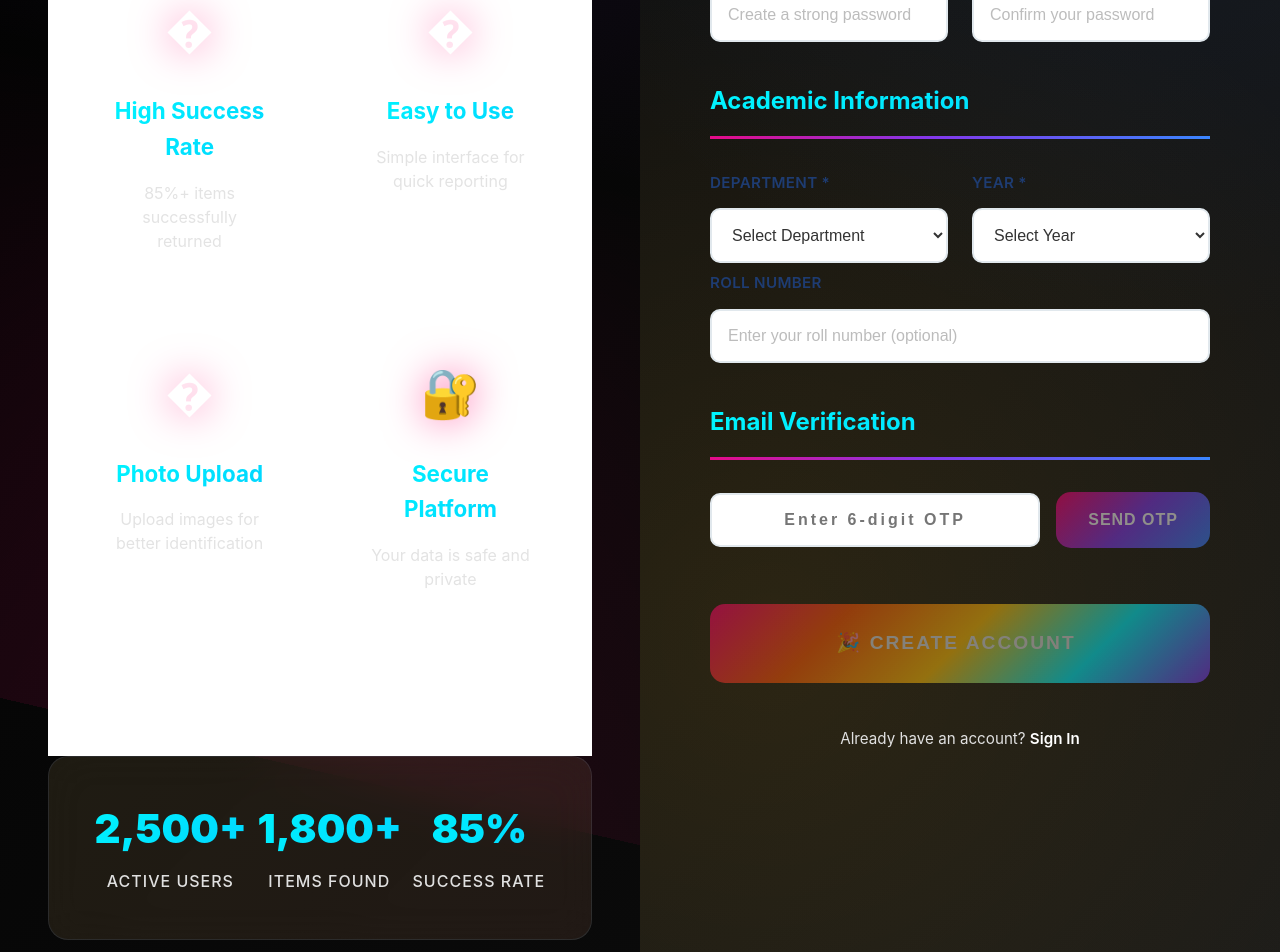
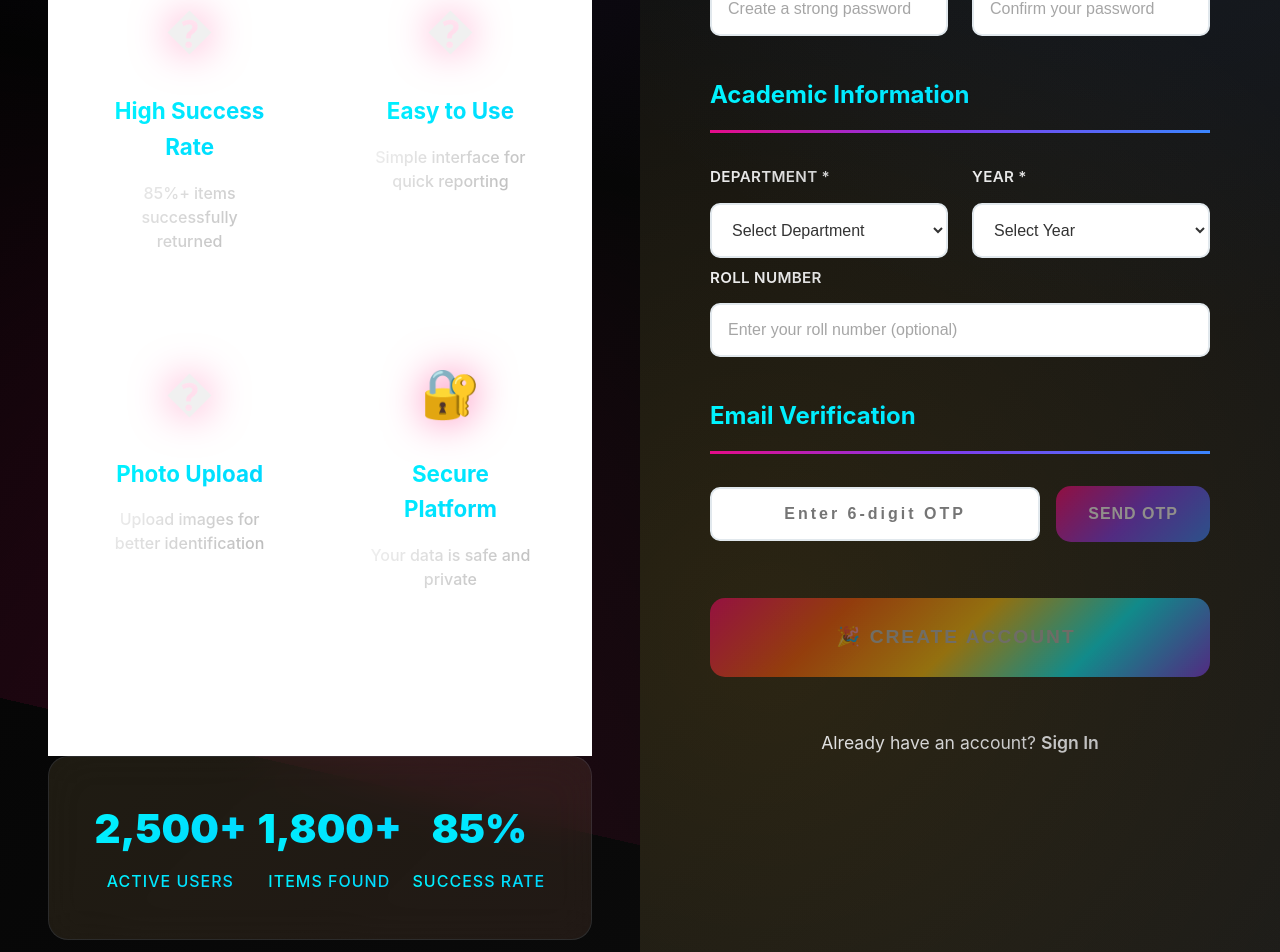
Before and after one commit to Pawan-Kumar-56/lostfound-frontend, a React (Vite) app: page /register in a window 1280 px wide. Shown: the part 759-1711 px from the top of the page. Built offline with nearby package versions, Linux system fonts and the light colour scheme.

Commit message:
Enhance Register page with attractive gradient text effects

```diff
--- a/src/Register.css
+++ b/src/Register.css
@@ -6,9 +6,10 @@
   --bg-secondary: #0a0a0a;
   --bg-tertiary: #1a1a1a;
   --bg-glass: rgba(255, 255, 255, 0.05);
-  --text-primary: #ffffff;
-  --text-secondary: #e0e0e0;
-  --text-muted: #a0a0a0;
+  --text-primary: #f0f0f0;
+  --text-secondary: #b8b8b8;
+  --text-muted: #808080;
+  --text-accent: #e0e0e0;
   --accent-primary: #ff006e;
   --accent-secondary: #fb5607;
   --accent-tertiary: #ffbe0b;
@@ -22,6 +23,7 @@
   --gradient-secondary: linear-gradient(135deg, #00f5ff 0%, #00d4ff 100%);
   --gradient-tertiary: linear-gradient(135deg, #ffbe0b 0%, #fb5607 100%);
   --gradient-rainbow: linear-gradient(135deg, #ff006e 0%, #fb5607 25%, #ffbe0b 50%, #00f5ff 75%, #8338ec 100%);
+  --gradient-text: linear-gradient(135deg, #f0f0f0 0%, #d0d0d0 50%, #b0b0b0 100%);
 }
 
 * {
@@ -201,9 +203,14 @@ body {
 
 .feature-item p {
   font-size: 1rem;
-  color: var(--text-secondary);
+  color: var(--text-accent);
   line-height: 1.5;
   opacity: 0.9;
+  background: var(--gradient-text);
+  -webkit-background-clip: text;
+  background-clip: text;
+  -webkit-text-fill-color: transparent;
+  font-weight: 500;
 }
 
 .stats-section {
@@ -252,10 +259,14 @@ body {
 
 .stat-item p {
   font-size: 1rem;
-  color: var(--text-secondary);
+  color: var(--text-accent);
   font-weight: 500;
   text-transform: uppercase;
   letter-spacing: 1px;
+  background: var(--gradient-secondary);
+  -webkit-background-clip: text;
+  background-clip: text;
+  -webkit-text-fill-color: transparent;
 }
 
 /* Right Side - Form Section */
@@ -309,9 +320,13 @@ body {
 
 .form-header p {
   font-size: 1.2rem;
-  color: var(--text-secondary);
+  color: var(--text-accent);
   font-weight: 400;
   opacity: 0.9;
+  background: var(--gradient-text);
+  -webkit-background-clip: text;
+  background-clip: text;
+  -webkit-text-fill-color: transparent;
 }
 
 .register-form {
@@ -352,10 +367,14 @@ body {
 .form-field label {
   font-size: 1rem;
   font-weight: 600;
-  color: var(--text-secondary);
+  color: var(--text-accent);
   margin-bottom: 0.8rem;
   text-transform: uppercase;
   letter-spacing: 1px;
+  background: var(--gradient-text);
+  -webkit-background-clip: text;
+  background-clip: text;
+  -webkit-text-fill-color: transparent;
 }
 
 .form-field input,
@@ -589,9 +608,13 @@ body {
 /* Login Link */
 .login-link {
   text-align: center;
-  margin-top: 2rem;
-  color: var(--text-secondary);
-  font-size: 0.95rem;
+  margin-top: 2.5rem;
+  color: var(--text-accent);
+  font-size: 1.1rem;
+  background: var(--gradient-text);
+  -webkit-background-clip: text;
+  background-clip: text;
+  -webkit-text-fill-color: transparent;
 }
 
 .login-link a {
```
